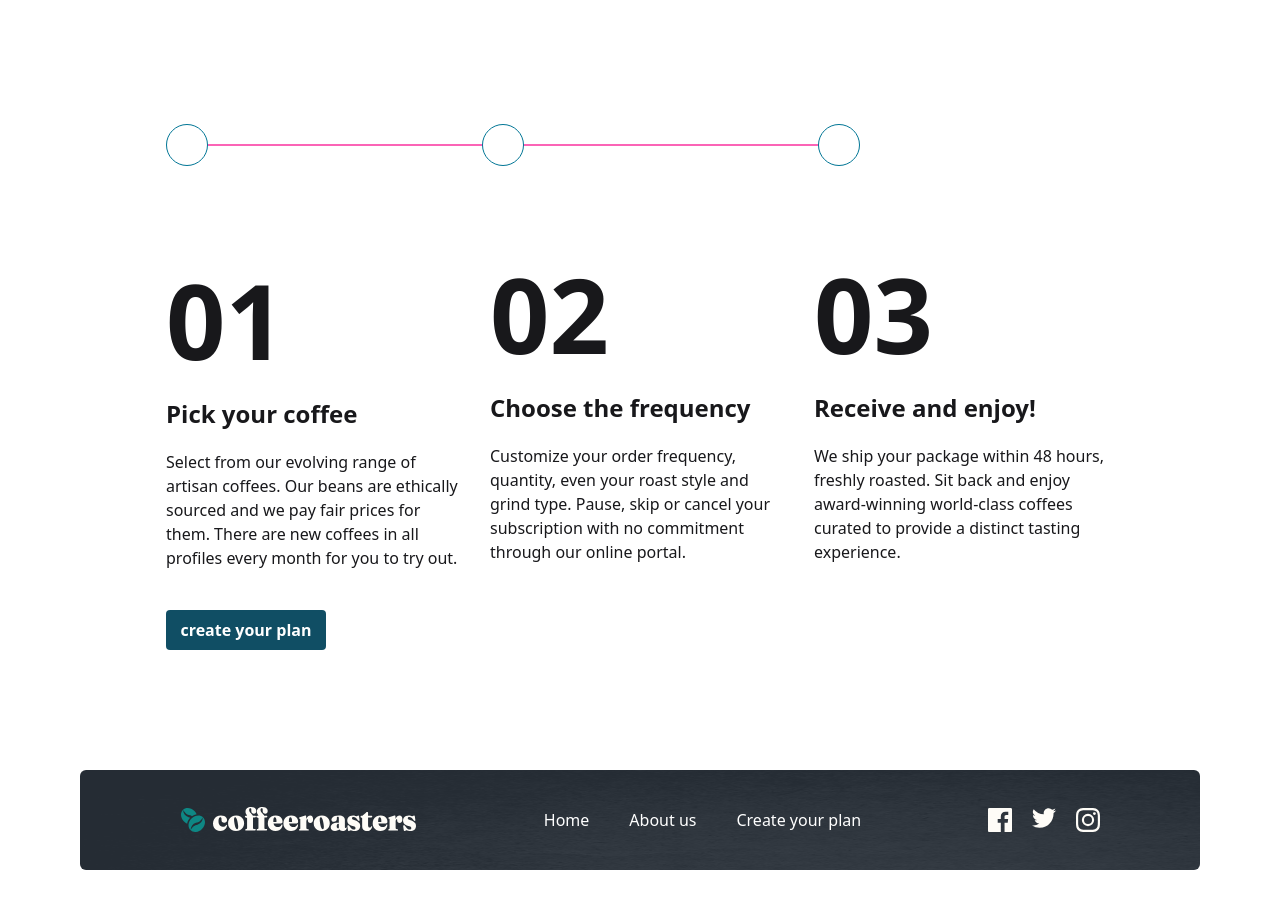
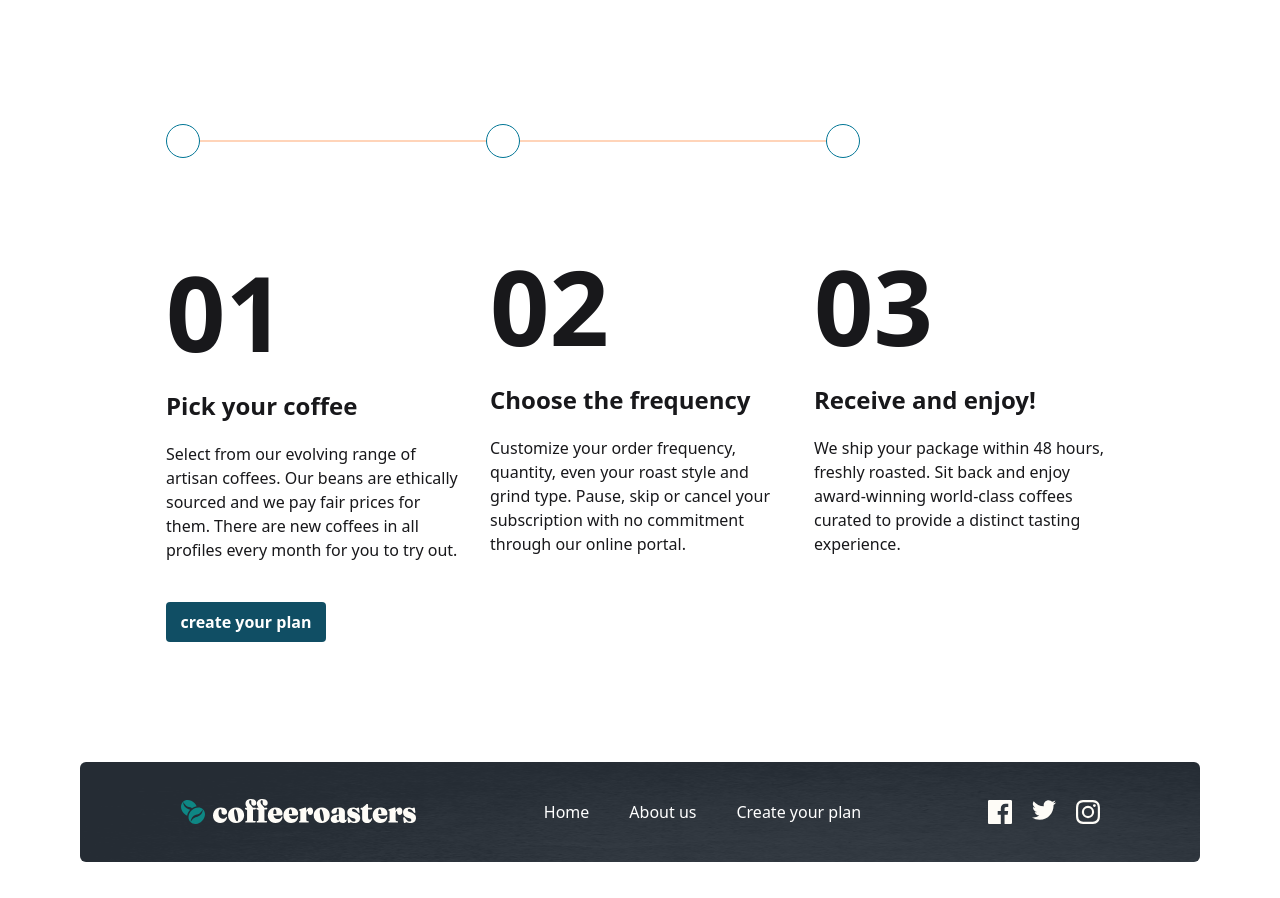
Before and after one commit to ItaloDev-Marcelo/Coffee-Roaster-V2, a React (Vite) app: page / in a window 1280 px wide. Shown: the part 2821-3719 px from the top of the page. Built offline with nearby package versions, Linux system fonts and the light colour scheme.

Commit message:
style: change bg-color and width and height

```diff
--- a/src/components/bubbleLine/BubbleLine.tsx
+++ b/src/components/bubbleLine/BubbleLine.tsx
@@ -2,10 +2,10 @@
 const BubbleLine = () => {
   return (
    <div className='xl:flex-row hidden xl:flex  justify-between items-center w-[50%] relative my-10'>
-     <div className='w-170 h-0.5 bg-pink-400 absolute top-5 left-2 '></div>
-      <div className='w62.5 h-6.5 border relative  bg-white border-cyan-700 rounded-[50%] p-5'></div>
-      <div className='w-6.5 h-6.5 border relative bg-white  left-25 border-cyan-700 rounded-[50%] p-5'></div>
-      <div className='w-6.5 h-6.5 border relative  bg-white left-55 border-cyan-700 rounded-[50%] p-5'></div>
+     <div className='w-170 h-0.5 bg-[#ffd4b9] absolute top-4 left-2 '></div>
+      <div className='w-3.5 h-3.5 border relative  bg-white border-cyan-700 rounded-[50%] p-4'></div>
+      <div className='w-3.5 h-3.5 border relative bg-white  left-25 border-cyan-700 rounded-[50%] p-4'></div>
+      <div className='w-3.5 h-3.5 border relative  bg-white left-55 border-cyan-700 rounded-[50%] p-4'></div>
     </div>
   )
 }
--- a/src/components/bubbleLine/BubbleLineBlack.tsx
+++ b/src/components/bubbleLine/BubbleLineBlack.tsx
@@ -3,10 +3,10 @@ const BubbleLineBlack = () => {
   return (
 
      <div className='xl:flex-row hidden xl:flex justify-between items-center w-[40%] relative my-10'>
-     <div className='w-180 h-0.75 bg-white absolute top-5 left-5 '></div>
-      <div className='w-6.5 h-6.5 border relative   border-cyan-700 rounded-[50%] p-5'></div>
-      <div className='w-6.5 h-6.5 border relative   left-34 border-cyan-700 rounded-[50%] p-5'></div>
-      <div className='w-6.5 h-6.5 border relative   left-70 border-cyan-700 rounded-[50%] p-5'></div>
+     <div className='w-180 h-0.75 bg-[#ffd4b9] absolute top-5 left-5 '></div>
+      <div className='w-3.5 h-3.5 border relative   border-cyan-700 rounded-[50%] p-4.5'></div>
+      <div className='w-3.5 h-3.5 border relative   left-34 border-cyan-700 rounded-[50%] p-4.5'></div>
+      <div className='w-3.5 h-3.5 border relative   left-70 border-cyan-700 rounded-[50%] p-4.5'></div>
     </div>
 
 
```
